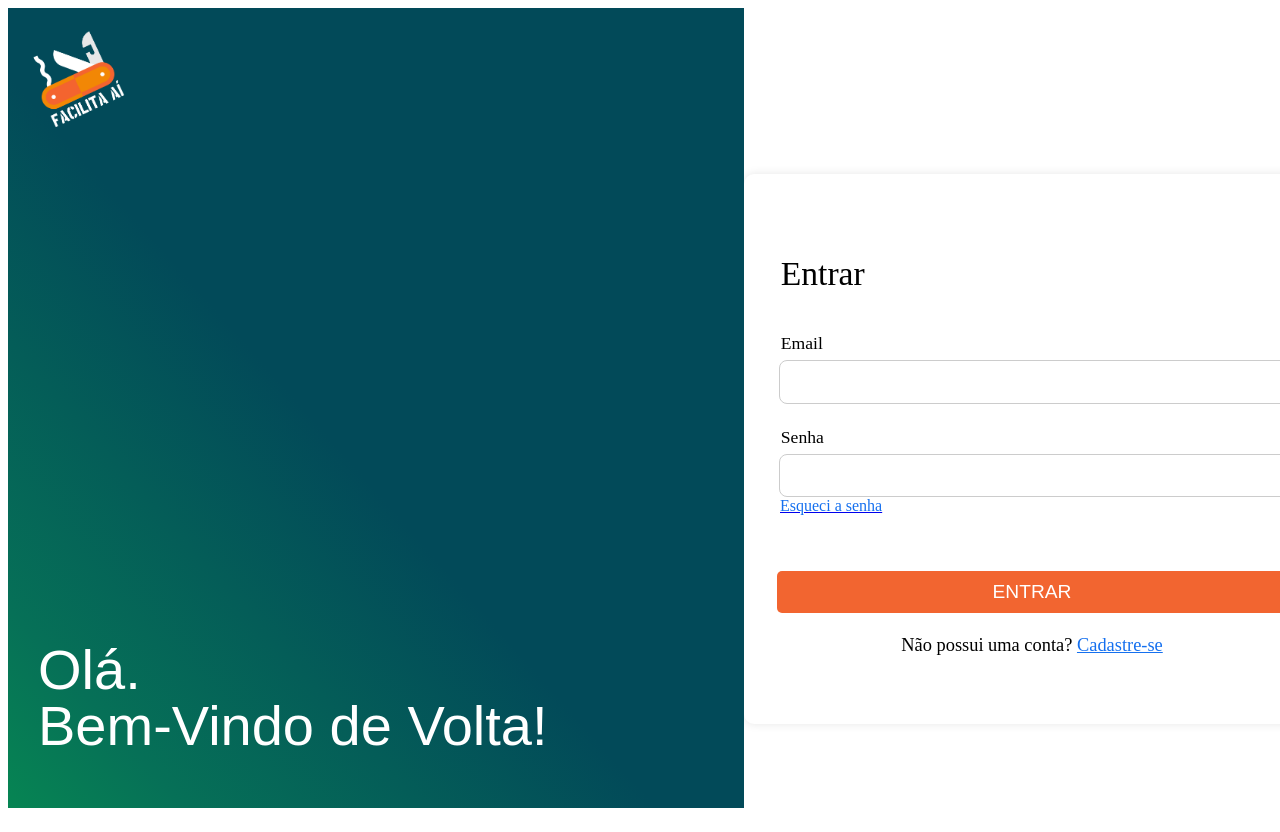
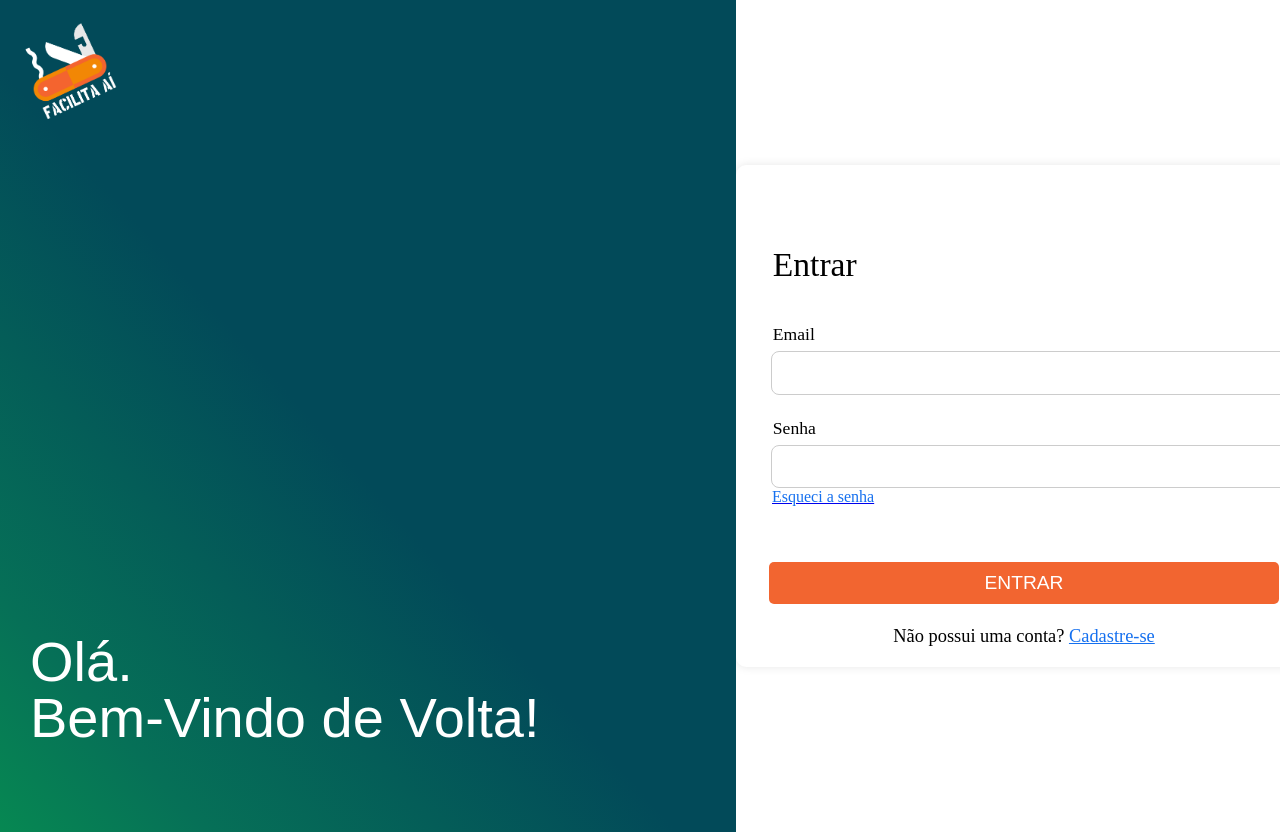
Before and after one commit to PET-Sistemas/FRONT-Facilita-ai, a Vue app: page / in a window 1280 px wide. Built offline with nearby package versions, Linux system fonts and the light colour scheme.

Commit message:
style: define margin 0 no body e ajuste na responsividade

```diff
--- a/public/index.html
+++ b/public/index.html
@@ -6,6 +6,13 @@
     <meta name="viewport" content="width=device-width,initial-scale=1.0">
     <link rel="icon" href="<%= BASE_URL %>favicon.ico">
     <title><%= htmlWebpackPlugin.options.title %></title>
+    <style>
+      body {
+        margin: 0;
+        padding: 0;
+        overflow: hidden;
+      }
+    </style>
   </head>
   <body>
     <noscript>
--- a/src/App.vue
+++ b/src/App.vue
@@ -9,5 +9,4 @@ import { RouterView } from 'vue-router';
 </script>
 
 <style>
-/* Seus estilos aqui */
 </style>
--- a/src/components/BemVindo.vue
+++ b/src/components/BemVindo.vue
@@ -13,6 +13,9 @@
 </template>
 
 <style scoped>
+body {
+  margin: 0 !important;
+}
 .background-default {
   width: 100%;
   height: 100vh;
--- a/src/components/HomePage.vue
+++ b/src/components/HomePage.vue
@@ -19,28 +19,31 @@ export default {
 </script>
 
 <style scoped>
+
+html, body, #app {
+  height: 100%;
+  width: 100%;
+  margin: 0;
+  padding: 0;
+  overflow: hidden;
+}
+
 .main-div {
   display: flex;
   flex-direction: row;
-  height: 100vh;
-  width: 100vw;
-  margin: 0;
-  padding: 0;
-  box-sizing: border-box;
+  height: 100%;
+  width: 100%;
   overflow: hidden;
 }
 
 .bem-vindo {
   flex: 0 0 55vw;
   height: 100%;
-  margin: 0;
 }
-
 
 .login-page {
   flex: 0 0 45vw;
   height: 100%;
-  margin-top: 13vw;
 }
 
 @media screen and (max-width: 600px) {
@@ -50,7 +53,7 @@ export default {
 
   .login-page {
     width: 100%;
-    margin: 0;
+    margin-top: 0;
   }
 }
 </style>
--- a/src/components/LoginPage.vue
+++ b/src/components/LoginPage.vue
@@ -30,12 +30,15 @@ import { RouterLink } from 'vue-router';
 
 
 <style scoped>
+body {
+  margin: 0 !important;
+}
 .login-container {
   width: calc(100% - 60px);
   max-width: 600px;
   height: calc(100% - 282px);
   max-height: 550px;
-  margin: 141px auto;
+  margin: auto;
   border-radius: 10px;
   box-shadow: 0 0 10px rgba(0, 0, 0, 0.1);
   background-color: white;
```
Also changed, not shown: 1 other file (tests, documents, lock files or other folders).
